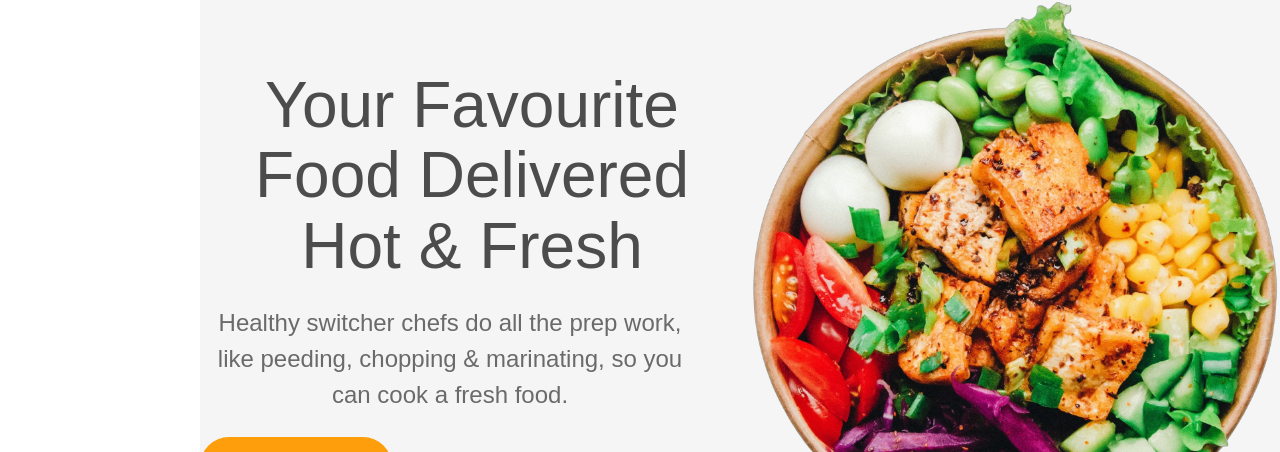
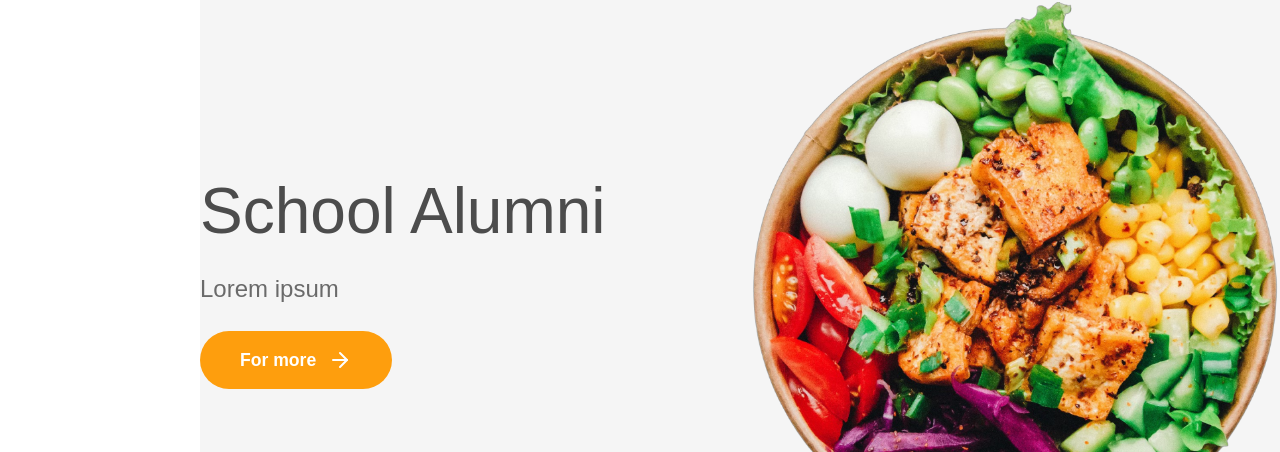
Before and after one commit to haicaumuoi/School_Alumni, a React (Vite) app: page / in a window 1280 px wide. Shown: the part 500-952 px from the top of the page. Built offline with nearby package versions, Linux system fonts and the light colour scheme.

Commit message:
Dat update login and landing page

```diff
--- a/src/component/layouts/DefaultLayout.jsx
+++ b/src/component/layouts/DefaultLayout.jsx
@@ -29,7 +29,7 @@ const DefaultLayout = ({ children }) => {
                 <Layout className="p-4">
                     <Content className="p-4">
                         <Breadcrumb className='mb-4'>
-                            {breadcrumbItems.map((item) => (
+                            {/* {breadcrumbItems.map((item) => (
                                 <Breadcrumb.Item key={item.path}>
                                     {item.isCurrent ? (
                                         <span>{item.title}</span>
@@ -37,7 +37,7 @@ const DefaultLayout = ({ children }) => {
                                         <Link to={item.path}>{item.title}</Link>
                                     )}
                                 </Breadcrumb.Item>
-                            ))}
+                            ))} */}
                         </Breadcrumb>
                         {children}
                     </Content>
--- a/src/component/pages/landingPage/Components/Home.jsx
+++ b/src/component/pages/landingPage/Components/Home.jsx
@@ -14,11 +14,10 @@ const Home = () => {
         </div>
         <div className="home-text-section">
           <h1 className="primary-heading">
-            Your Favourite Food Delivered Hot & Fresh
+            School Alumni
           </h1>
           <p className="primary-text">
-            Healthy switcher chefs do all the prep work, like peeding, chopping
-            & marinating, so you can cook a fresh food.
+            Lorem ipsum
           </p>
           <button className="secondary-button">
             For more <FiArrowRight />{" "}
--- a/src/component/pages/loginPage/LoginPage.jsx
+++ b/src/component/pages/loginPage/LoginPage.jsx
@@ -75,14 +75,14 @@ const LoginPage = () => {
             className="socialIcon-google"
             onClick={() => {
               googleSignIn();
-              addNotification("success", "", "success message");
+              // addNotification("success", "", "success message");
             }}
           />
           <FacebookFilled
             className="socialIcon-facebook"
             onClick={() => {
               facebookSignIn();
-              addNotification("success", "", "success message");
+              // addNotification("success", "", "success message");
             }}
             style={{color: "blue"}}
           />
```
Also changed, not shown: src/component/pages/landingPage/Assets/alumni-banner-image.png (added).
